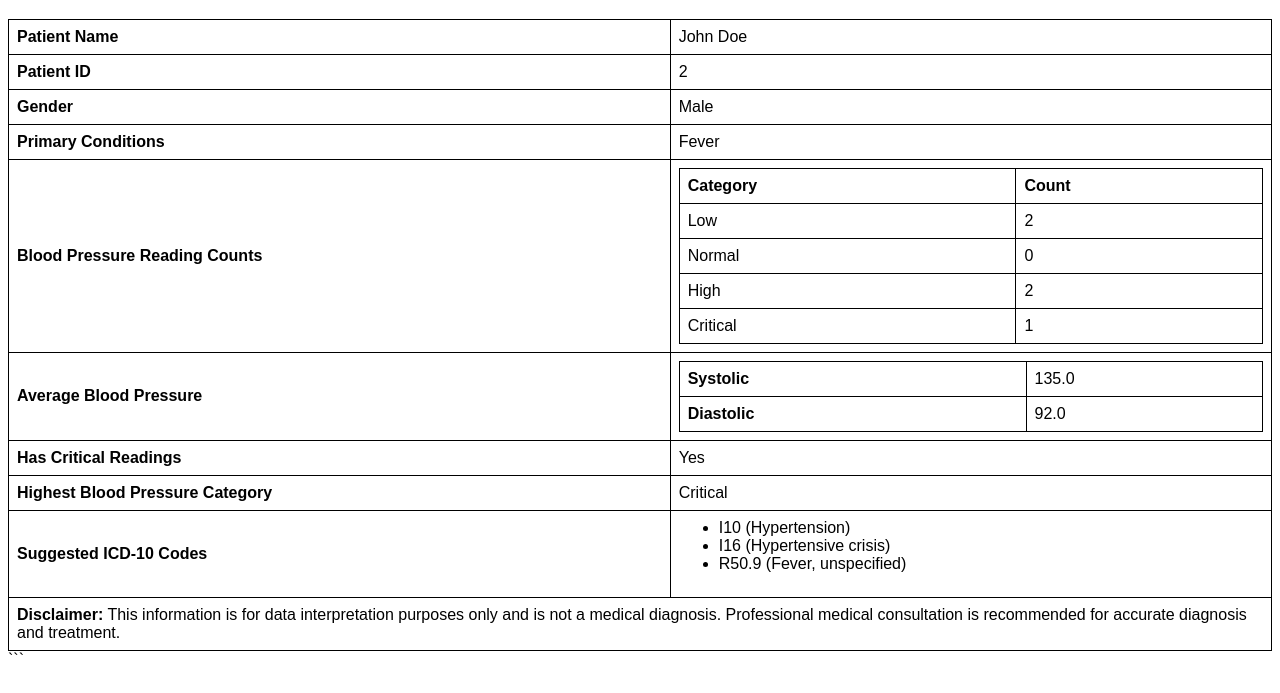
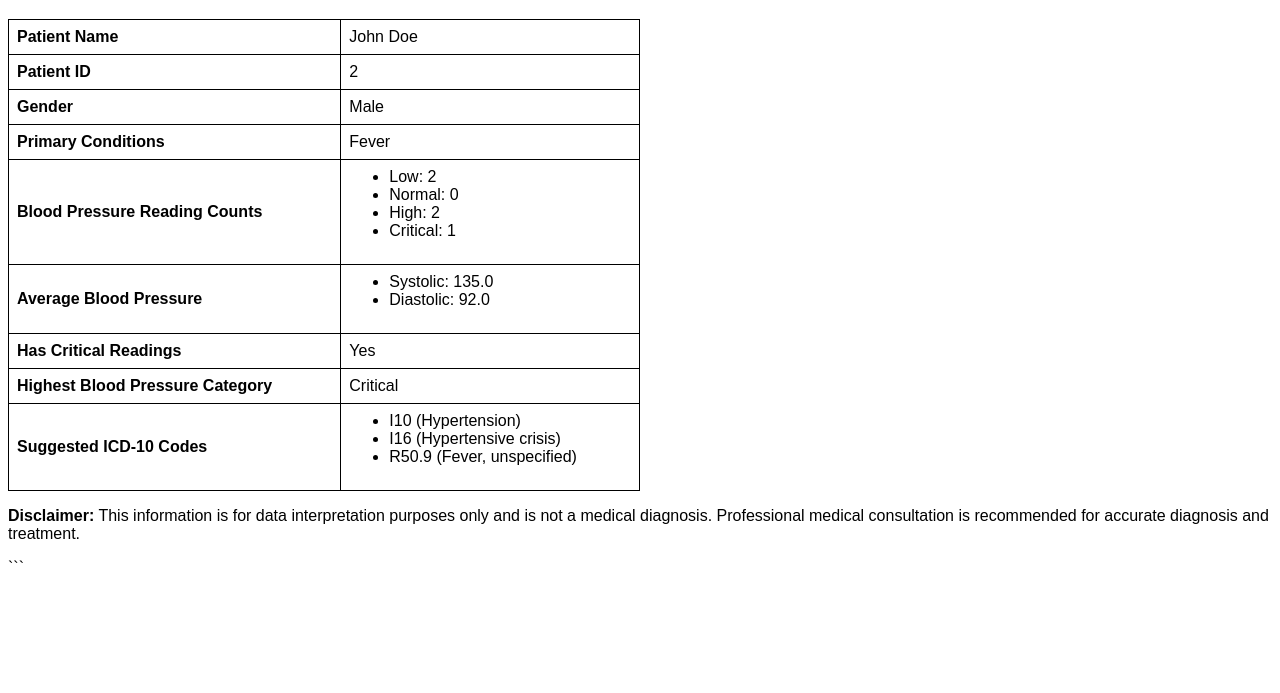
Before and after one commit to arhamnadeemAI/n8npatientreadings, a plain HTML site: page index.html in a window 1280 px wide. Shown: the part 87-780 px from the top of the page. Drawn offline with Linux system fonts and the light colour scheme.

Commit message:
Commiting Patients readigs Web Appp made by n8 workflow using :  gemini-1.5-flash and my respnseid is :ftuRaNqoAfKDsbQPy-v8kA4 and sessionid is:       3613df9533ac4593aad708d714b7f7d3 my input is :now list me patients with critical readings

```diff
--- a/index.html
+++ b/index.html
@@ -8,7 +8,7 @@ body {
   font-family: sans-serif;
 }
 table {
-  width: 100%;
+  width: 50%;
   border-collapse: collapse;
 }
 th, td {
@@ -42,43 +42,21 @@ th, td {
   <tr>
     <th>Blood Pressure Reading Counts</th>
     <td>
-      <table>
-        <tr>
-          <th>Category</th>
-          <th>Count</th>
-        </tr>
-        <tr>
-          <td>Low</td>
-          <td><span id="lowBPCount">2</span></td>
-        </tr>
-        <tr>
-          <td>Normal</td>
-          <td><span id="normalBPCount">0</span></td>
-        </tr>
-        <tr>
-          <td>High</td>
-          <td><span id="highBPCount">2</span></td>
-        </tr>
-        <tr>
-          <td>Critical</td>
-          <td><span id="criticalBPCount">1</span></td>
-        </tr>
-      </table>
+      <ul>
+        <li>Low: <span id="lowBPCount">2</span></li>
+        <li>Normal: <span id="normalBPCount">0</span></li>
+        <li>High: <span id="highBPCount">2</span></li>
+        <li>Critical: <span id="criticalBPCount">1</span></li>
+      </ul>
     </td>
   </tr>
   <tr>
     <th>Average Blood Pressure</th>
     <td>
-      <table>
-        <tr>
-          <th>Systolic</th>
-          <td><span id="systolicBP">135.0</span></td>
-        </tr>
-        <tr>
-          <th>Diastolic</th>
-          <td><span id="diastolicBP">92.0</span></td>
-        </tr>
-      </table>
+      <ul>
+        <li>Systolic: <span id="systolicBP">135.0</span></li>
+        <li>Diastolic: <span id="diastolicBP">92.0</span></li>
+      </ul>
     </td>
   </tr>
   <tr>
@@ -99,12 +77,9 @@ th, td {
       </ul>
     </td>
   </tr>
-  <tr>
-    <td colspan="2">
-      <p><strong>Disclaimer:</strong> This information is for data interpretation purposes only and is not a medical diagnosis. Professional medical consultation is recommended for accurate diagnosis and treatment.</p>
-    </td>
-  </tr>
 </table>
+
+<p><strong>Disclaimer:</strong> This information is for data interpretation purposes only and is not a medical diagnosis. Professional medical consultation is recommended for accurate diagnosis and treatment.</p>
 
 </body>
 </html>
```
